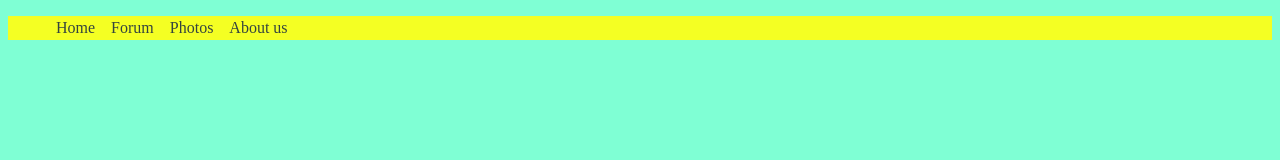
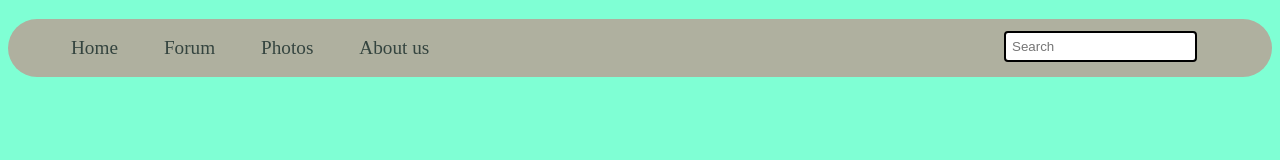
Before and after one commit to Tejas-Jogdand/HTML-CSS-MiniProjects, a plain HTML site: page Navigation Bar/index.html in a window 1280 px wide. Drawn offline with Linux system fonts and the light colour scheme.

Commit message:
Did CSS to nav

```diff
--- a/Navigation Bar/index.html
+++ b/Navigation Bar/index.html
@@ -15,6 +15,9 @@
                 <li><a href="#">Forum</a></li>
                 <li><a href="#">Photos</a></li>
                 <li><a href="#">About us</a></li>
+                <div class="search">
+                    <input type="text" placeholder="Search">
+                </div>
             </ul>
         </nav>
     </header>
--- a/Navigation Bar/style.css
+++ b/Navigation Bar/style.css
@@ -2,7 +2,10 @@ html{
     background-color: aquamarine;
 }
 .navbar{
-    background-color: rgb(244, 255, 35);
+    background-color: rgb(175, 176, 159);
+    border-radius: 40px;
+    font-size:larger;
+    font-family: 'Times New Roman', Times, serif;
 }
 .navbar ul{
     overflow: auto;
@@ -10,10 +13,27 @@ html{
 .navbar li{
     list-style-type: none;
     float:left;
-    margin: 3px 3px;
+    margin: 18px 18px;
 }
 .navbar li a{
     text-decoration:none;
     padding: 5px 5px;
     color:rgb(52, 68, 63);
 }
+.navbar li a:hover{
+    text-decoration:none;
+    padding-;
+    color:rgb(240, 231, 65);
+}
+.search{
+    float:right;
+    color:beige;
+    margin: 12px 75px;
+}
+.navbar input{
+    border: 2px solid black;
+    border-radius: 4px;
+    padding:6px;
+    width:auto;
+    height:auto;
+}
```
